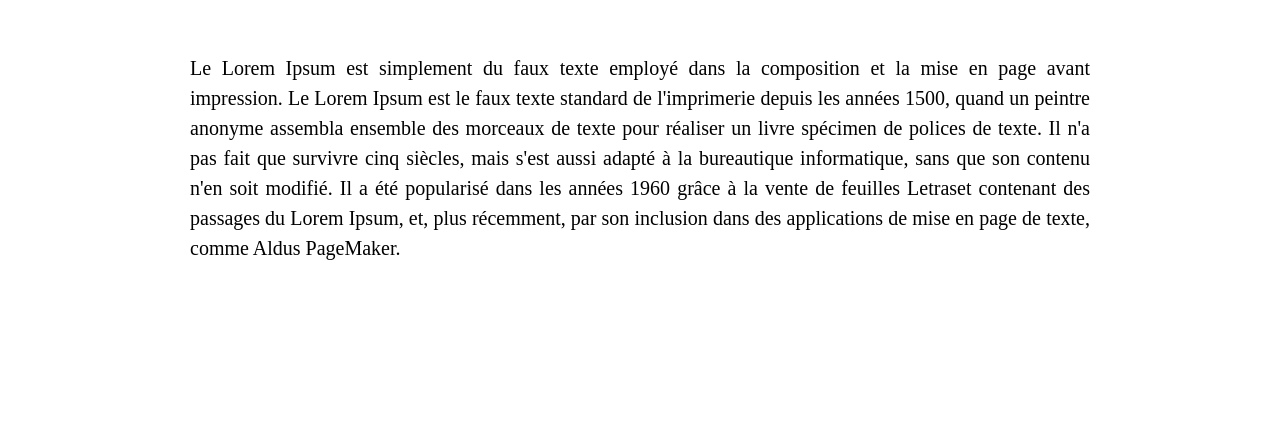
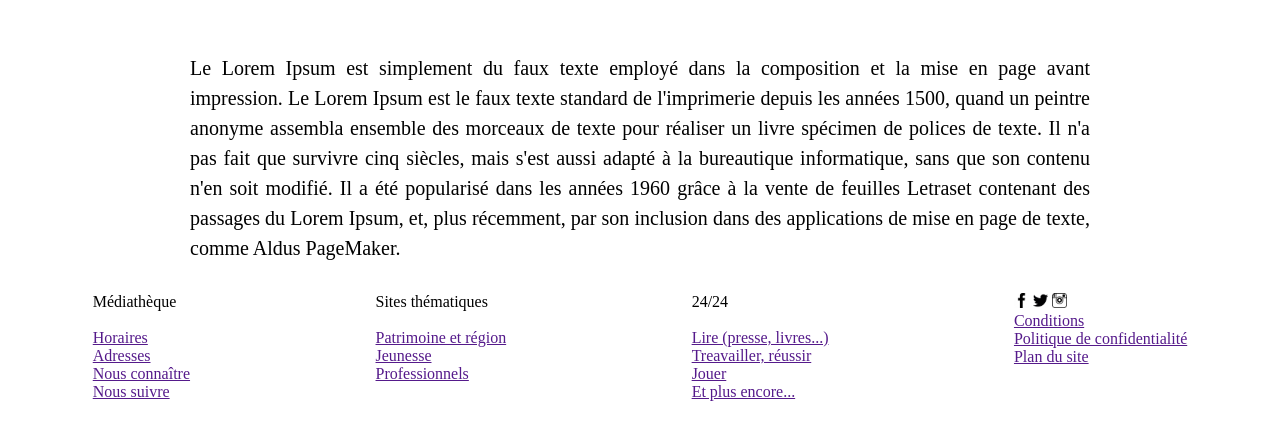
Before and after one commit to marion1998/competences, a website: page index.html in a window 1280 px wide. Shown: the part 867-1298 px from the top of the page. Before the commit the page ends 1160 px from the top, so only its background shows below. Drawn offline with Linux system fonts and the light colour scheme.

Commit message:
ajout footer

```diff
--- a/index.html
+++ b/index.html
@@ -4,6 +4,7 @@
     <meta charset="utf-8" />
     <meta http-equiv="X-UA-Compatible" content="IE=edge">
     <title>Plonger dans vos livres préférés</title>
+    <script defer src="https://use.fontawesome.com/releases/v5.0.7/js/all.js"></script>
     <meta name="viewport" content="width=device-width, initial-scale=1">
     <link rel="stylesheet" type="text/css" media="screen" href="style.css" />
 </head>
@@ -19,14 +20,47 @@
                 <li><a class="connect" href="#">Log In</a></li>
             </ul>
         </nav>
-            <div class="menu-icon">
-                <i class="fa fa-bars fa-2x"></i>
-            </div>
-        <section class="img"></section>
+        <section class="sec1"></section>
         <section class="content">
             <p>Le Lorem Ipsum est simplement du faux texte employé dans la composition et la mise en page avant impression. Le Lorem Ipsum est le faux texte standard de l'imprimerie depuis les années 1500, quand un peintre anonyme assembla ensemble des morceaux de texte pour réaliser un livre spécimen de polices de texte. Il n'a pas fait que survivre cinq siècles, mais s'est aussi adapté à la bureautique informatique, sans que son contenu n'en soit modifié. Il a été popularisé dans les années 1960 grâce à la vente de feuilles Letraset contenant des passages du Lorem Ipsum, et, plus récemment, par son inclusion dans des applications de mise en page de texte, comme Aldus PageMaker.</p>
         </section>
     </div>
+    <footer>
+        <div class="columns">
+            <div class="rows">
+                <span class="titre">Médiathèque</span>
+                <br/><br/>
+                <a href="">Horaires</a><br/>
+                <a href="">Adresses</a><br/>
+                <a href="">Nous connaître</a><br/>
+                <a href="">Nous suivre</a><br/>
+            </div>
+            <div class="rows">
+                <span class="titre">Sites thématiques</span>
+                <br/><br/>
+                <a href="">Patrimoine et région</a><br/>
+                <a href="">Jeunesse</a><br/>
+                <a href="">Professionnels</a><br/>
+            </div>
+            <div class="rows">
+                <span class="titre">24/24</span>
+                <br/><br/>
+                <a href="">Lire (presse, livres...)</a><br/>
+                <a href="">Treavailler, réussir</a><br/>
+                <a href="">Jouer</a><br/>
+                <a href="">Et plus encore...</a><br/>
+            </div>
+            <div class="rows">
+                <img src="f.jpg" width="15px"/>
+                <img src="twitter.jpg" width="15px"/>
+                <img src="instagram.jpg" width="15px"/>
+                <br/>
+                <a href="">Conditions</a><br/>
+                <a href="">Politique de confidentialité</a><br/>
+                <a href="">Plan du site</a><br/>
+             </div>
+        </div>
+    </footer>
     <script type="text/javascript" src="main.js"></script>
 </body>
 </html>
--- a/package.json
+++ b/package.json
@@ -9,6 +9,8 @@
   "author": "",
   "license": "ISC",
   "dependencies": {
+    "boostrap": "^2.0.0",
+    "ejs": "^2.6.1",
     "express-package-json": "^1.0.2",
     "jquery": "^3.3.1",
     "js": "^0.1.0"
--- a/style.css
+++ b/style.css
@@ -68,7 +68,7 @@ nav ul li a.connect {
     border-radius: 6px;
 }
 
-.img {
+section.sec1 {
     width: 100%;
     height: 105vh;
     background: url(/home/zurcher/Images/media.jpeg);
@@ -89,3 +89,9 @@ nav ul li a.connect {
     font-size: 20px;
     line-height: 30px;
 }
+
+.columns {
+    display: flex;
+    justify-content: space-around;
+    margin: 30px auto;
+}
```
Also changed, not shown: f.jpg (added), instagram.jpg (added), server.js (added), twitter.jpg (added), 5 other files.
